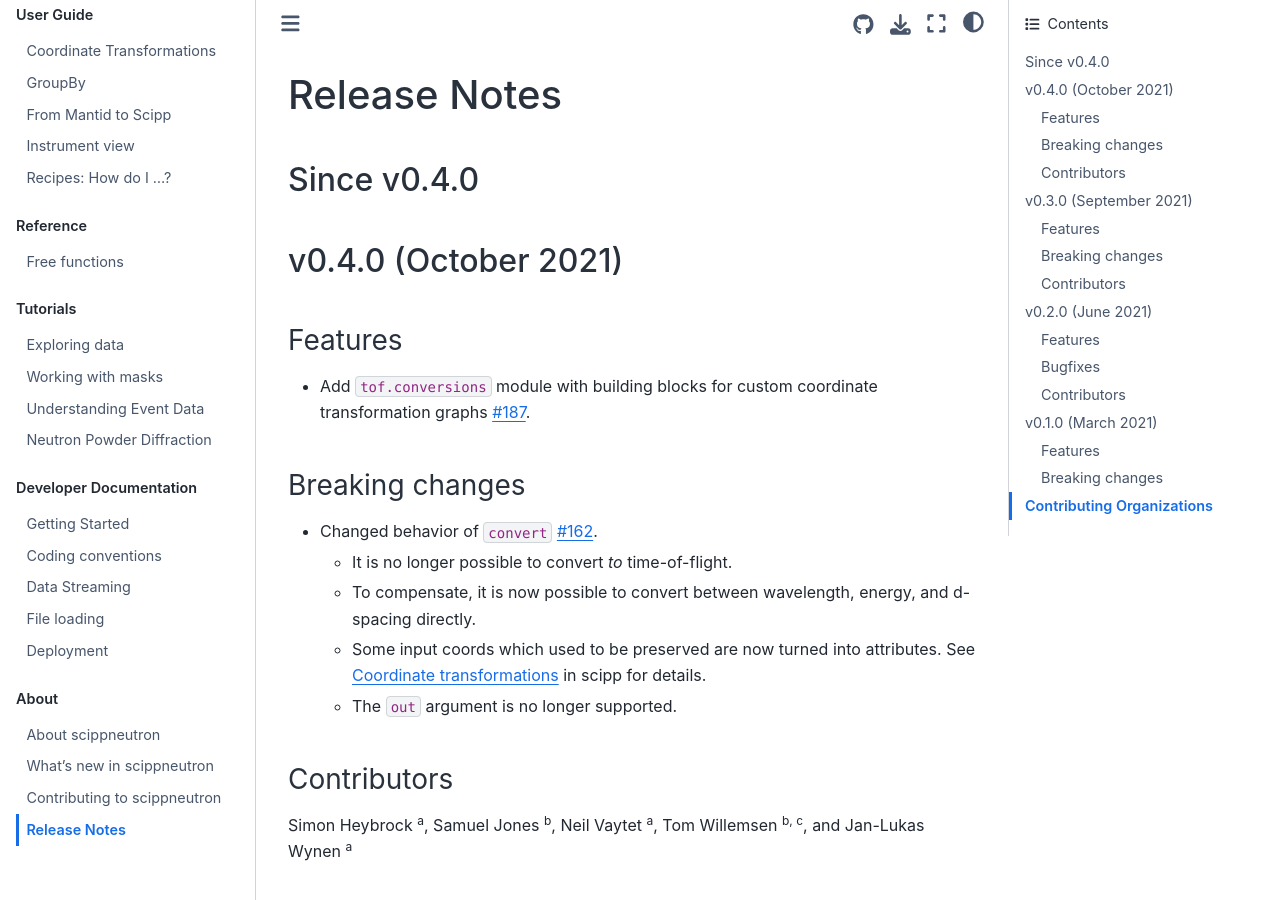
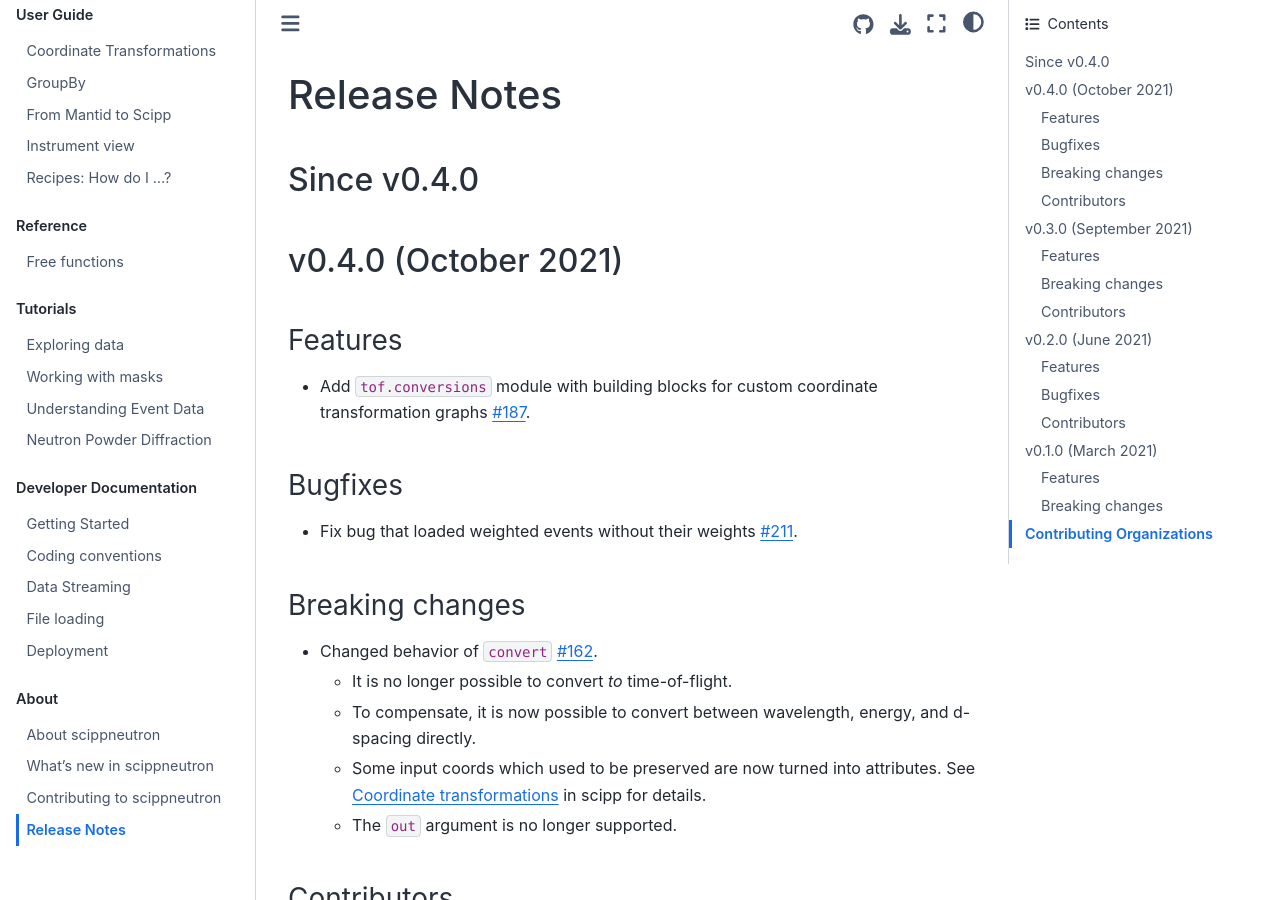
Before and after one commit to scipp/scippneutron, a Sphinx documentation site: the page built from docs/about/release-notes.rst, in a window 1280 px wide and 900 px high. Built offline with Sphinx 7.4.7 and the Sphinx Book theme 1.1.4, drawn with Linux system fonts in a browser that asks for light colours.

Commit message:
Add release note on weighted event fix

```diff
--- a/docs/about/release-notes.rst
+++ b/docs/about/release-notes.rst
@@ -13,6 +13,11 @@ Features
 ~~~~~~~~
 
 * Add ``tof.conversions`` module with building blocks for custom coordinate transformation graphs `#187 <https://github.com/scipp/scipp/pull/187>`_.
+
+Bugfixes
+~~~~~~~~
+
+* Fix bug that loaded weighted events without their weights `#211 <https://github.com/scipp/scippneutron/pull/211>`_.
 
 Breaking changes
 ~~~~~~~~~~~~~~~~
```
